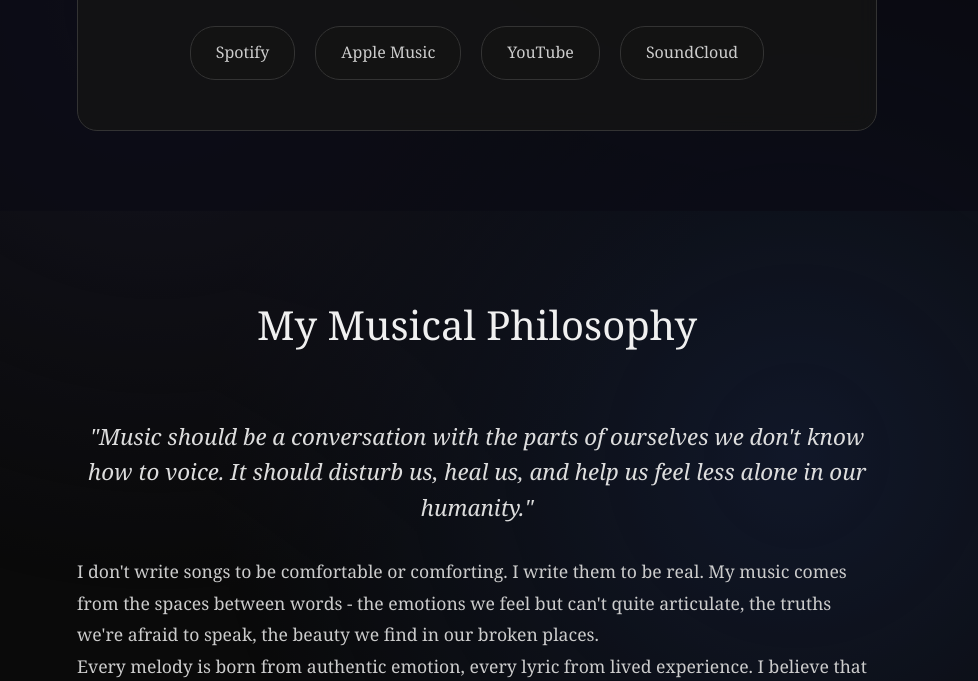
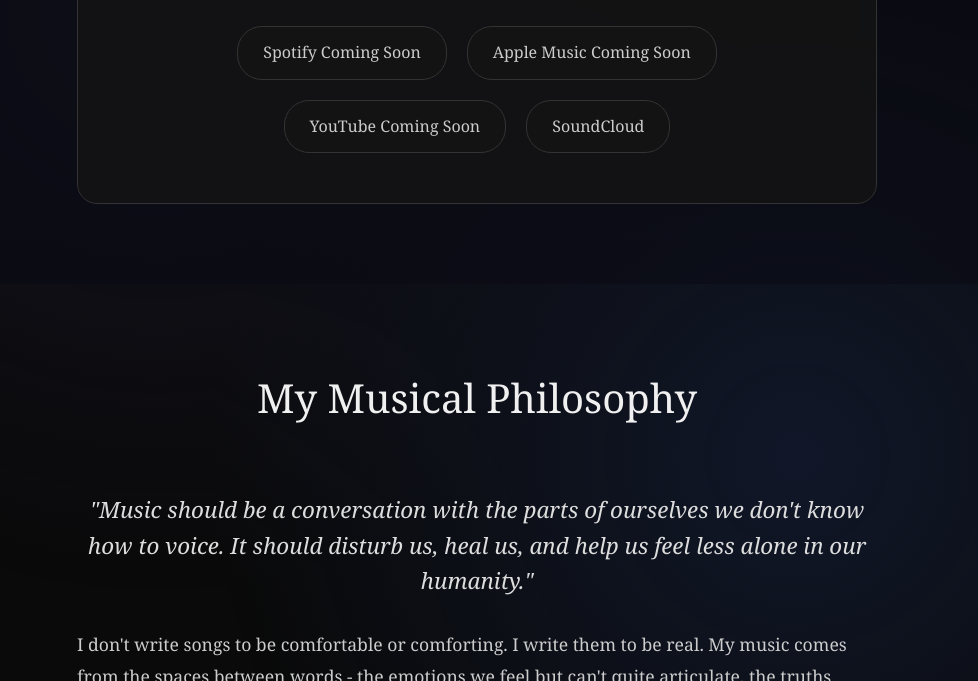
Before and after one commit to Mileena28/Mileena28.github.io, a Jekyll site: the page built from music.html, in a window 1280 px wide and 900 px high, scrolled down 3859 px, cut to the strip 219-900 px from the top of the window. Shown: the whole strip, without its empty margins (163-1141 px from the left). Built offline with Jekyll 4.4.1, drawn with Linux system fonts in a browser that asks for light colours.

Commit message:
Update music.html

```diff
--- a/music.html
+++ b/music.html
@@ -540,9 +540,9 @@
             </div>
 
             <div class="streaming-links">
-                <a href="#" class="streaming-link">Spotify</a>
-                <a href="#" class="streaming-link">Apple Music</a>
-                <a href="#" class="streaming-link">YouTube</a>
+                <a href="#" class="streaming-link">Spotify Coming Soon</a>
+                <a href="#" class="streaming-link">Apple Music Coming Soon</a>
+                <a href="#" class="streaming-link">YouTube Coming Soon</a>
                 <a href="https://soundcloud.com/mileena_rayne/783b1e46-e0a2-4d6f-aca6-700f3474c4ea?si=998850904b09441c9d9396c67651e30e&utm_source=clipboard&utm_medium=text&utm_campaign=social_sharing" class="streaming-link">SoundCloud</a>
             </div>
         </div>
```
